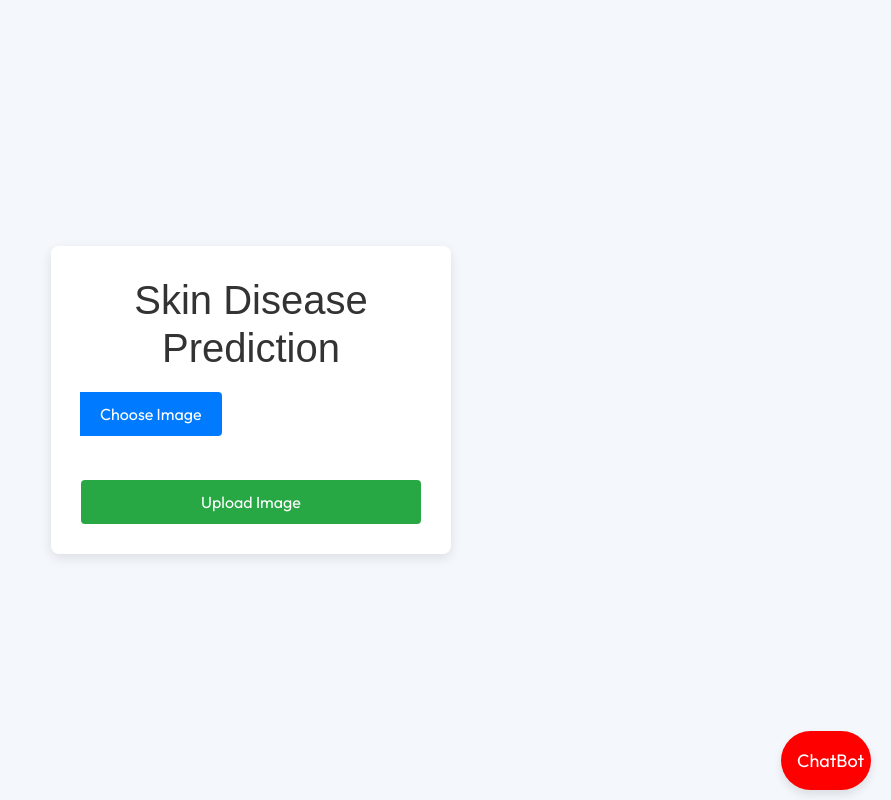
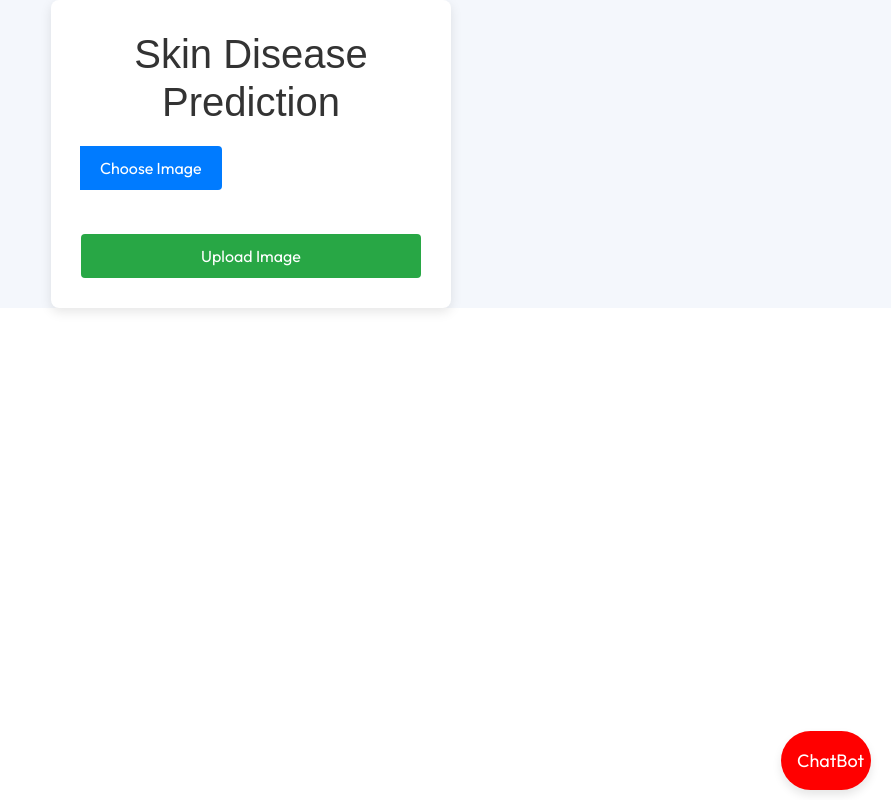
Before and after one commit to prashanth168/minor_project, a React (Create React App) app in the folder frontend/: page /image-detection in a window 1280 px wide. Shown: the whole page, without its empty margins (389-1280 px from the left). Built offline with nearby package versions, Linux system fonts and the light colour scheme.

Commit message:
made changes in UploadForm.css

```diff
--- a/frontend/src/Components/UploadForm.css
+++ b/frontend/src/Components/UploadForm.css
@@ -2,7 +2,7 @@
     display: flex;
     justify-content: center;
     align-items: center;
-    height: 100vh;
+    height: auto;
     background-color: #f4f7fc;
   }
 
--- a/frontend/src/Components/UploadForm.js
+++ b/frontend/src/Components/UploadForm.js
@@ -65,7 +65,6 @@ const UploadForm = () => {
             </label>
           </div>
 
-
           {previewUrl && (
             <div className="image-preview">
               <h2>Uploaded Image:</h2>
@@ -73,7 +72,7 @@ const UploadForm = () => {
             </div>
           )}
 
-          <br/>
+          <br />
 
           <button type="submit" className="submit-button" disabled={loading}>
             {loading ? 'Uploading...' : 'Upload Image'}
@@ -89,6 +88,14 @@ const UploadForm = () => {
               {predictions.map((prediction, index) => (
                 <li key={index}>
                   <strong>{prediction.class}</strong>: {prediction.confidence.toFixed(2)}%
+                  <br />
+                  <em>Description:</em> {prediction.description}
+                  <br />
+                  <em>Symptoms:</em> {prediction.symptoms}
+                  <br />
+                  <em>Treatment Options:</em> {prediction.treatment_options}
+                  <br />
+                  <em>Precautions:</em> {prediction.precautions}
                 </li>
               ))}
             </ul>
```
